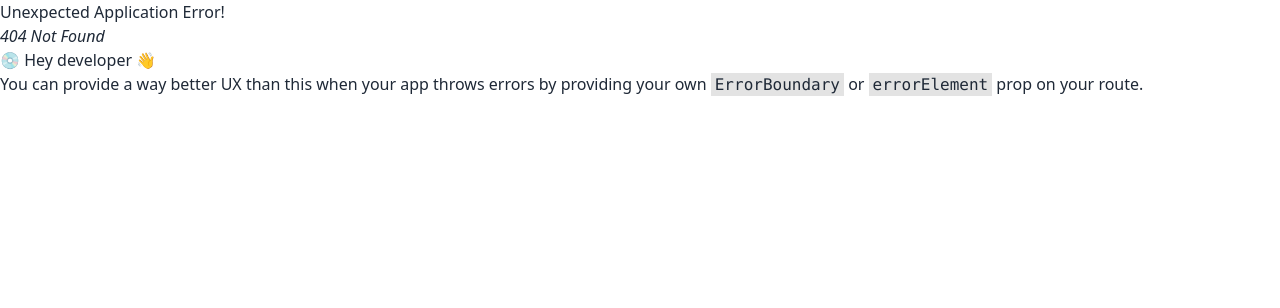
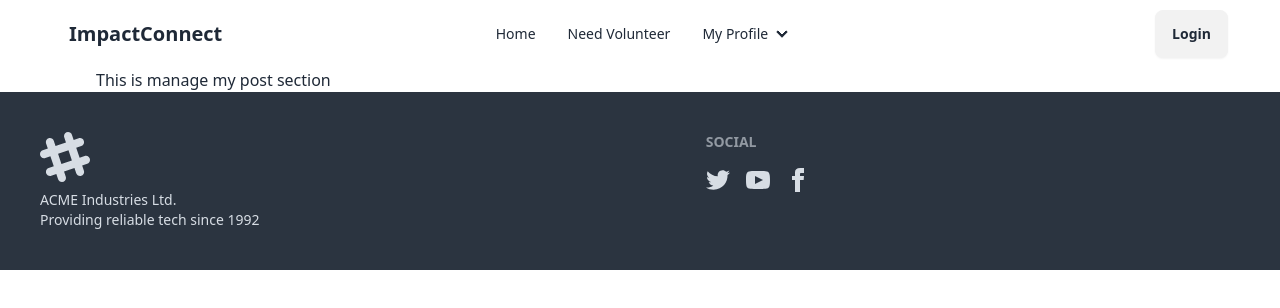
Before and after one commit to arifadnan05/impact-connect, a React (Vite) app: page /manage-my-post in a window 1280 px wide. Before the commit this address had no page. Shown: the top 308 px of the page. Built offline with nearby package versions, Linux system fonts and the light colour scheme.

Commit message:
navbar edited and my request post, mange my post, add volanteear components are added

```diff
--- a/src/Components/Layout/Root.jsx
+++ b/src/Components/Layout/Root.jsx
@@ -5,8 +5,12 @@ import Footer from '../Pages/Shared/Footer/Footer'
 const Root = () => {
     return (
         <div>
-            <Navbar></Navbar>
-            <Outlet></Outlet>
+            <div className='px-11'>
+                <Navbar></Navbar>
+            </div>
+            <div className='px-24'>
+                <Outlet></Outlet>
+            </div>
             <Footer></Footer>
         </div>
     )
--- a/src/Components/Pages/Home/VolunteerNeeds/VolunteerNeeds.jsx
+++ b/src/Components/Pages/Home/VolunteerNeeds/VolunteerNeeds.jsx
@@ -2,7 +2,7 @@
 const VolunteerNeeds = () => {
   return (
     <div>
-      <h1>Volunteer Needs page</h1>
+      <h1>Volunteer Needs section</h1>
     </div>
   )
 }
--- /dev/null
+++ b/src/Components/Pages/Shared/Navbar/AddVolunteer/AddVolunteer.jsx
@@ -0,0 +1,10 @@
+
+const AddVolunteer = () => {
+  return (
+    <div>
+      <h1>Add Volunteer pages</h1>
+    </div>
+  )
+}
+
+export default AddVolunteer
--- /dev/null
+++ b/src/Components/Pages/Shared/Navbar/MangeMyPost/ManageMyPost.jsx
@@ -0,0 +1,10 @@
+
+const ManageMyPost = () => {
+  return (
+    <div>
+      <h2>This is manage my post section</h2>
+    </div>
+  )
+}
+
+export default ManageMyPost
--- /dev/null
+++ b/src/Components/Pages/Shared/Navbar/MyRequestPost/MyRequestPost.jsx
@@ -0,0 +1,10 @@
+
+const MyRequestPost = () => {
+  return (
+    <div>
+      <h1>This is my request post page</h1>
+    </div>
+  )
+}
+
+export default MyRequestPost
--- a/src/Components/Pages/Shared/Navbar/Navbar.jsx
+++ b/src/Components/Pages/Shared/Navbar/Navbar.jsx
@@ -1,5 +1,28 @@
+import { Link } from "react-router-dom"
 
 const Navbar = () => {
+    const navLinks = <>
+        <Link to='/'>
+            <li><a>Home</a></li>
+        </Link>
+        <li><a>Need Volunteer</a></li>
+        <li>
+            <details>
+                <summary>My Profile</summary>
+                <ul className="w-64">
+                    <Link to='/add-volunteer'>
+                        <li><a>Add Volunteer Post</a></li>
+                    </Link>
+                    <Link to='/manage-my-post'>
+                        <li><a>Manage My Post</a></li>
+                    </Link>
+                    <Link to='/my-request-post'>
+                        <li><a>My Volunteer Requested Post</a></li>
+                    </Link>
+                </ul>
+            </details>
+        </li>
+    </>
     return (
         <div>
             <div className="navbar bg-base-100">
@@ -8,37 +31,22 @@ const Navbar = () => {
                         <div tabIndex={0} role="button" className="btn btn-ghost lg:hidden">
                             <svg xmlns="http://www.w3.org/2000/svg" className="h-5 w-5" fill="none" viewBox="0 0 24 24" stroke="currentColor"><path strokeLinecap="round" strokeLinejoin="round" strokeWidth="2" d="M4 6h16M4 12h8m-8 6h16" /></svg>
                         </div>
-                        <ul tabIndex={0} className="menu menu-sm dropdown-content mt-3 z-[1] p-2 shadow bg-base-100 rounded-box w-52">
-                            <li><a>Item 1</a></li>
-                            <li>
-                                <a>Parent</a>
-                                <ul className="p-2">
-                                    <li><a>Submenu 1</a></li>
-                                    <li><a>Submenu 2</a></li>
-                                </ul>
-                            </li>
-                            <li><a>Item 3</a></li>
+                        <ul tabIndex={0} className="menu dropdown-content mt-3 z-[1] p-2 shadow bg-base-100 rounded-box w-64">
+
+                            {navLinks}
                         </ul>
                     </div>
-                    <a className="btn btn-ghost text-xl">daisyUI</a>
+                    <a className="btn btn-ghost text-xl">ImpactConnect</a>
                 </div>
                 <div className="navbar-center hidden lg:flex">
                     <ul className="menu menu-horizontal px-1">
-                        <li><a>Item 1</a></li>
-                        <li>
-                            <details>
-                                <summary>Parent</summary>
-                                <ul className="p-2">
-                                    <li><a>Submenu 1</a></li>
-                                    <li><a>Submenu 2</a></li>
-                                </ul>
-                            </details>
-                        </li>
-                        <li><a>Item 3</a></li>
+                        {navLinks}
                     </ul>
                 </div>
                 <div className="navbar-end">
-                    <a className="btn">Button</a>
+                    <Link to='/login'>
+                        <button className="btn">Login</button>
+                    </Link>
                 </div>
             </div>
         </div>
```
Also changed, not shown: src/Components/Routes/Routes.jsx (+15 -0 lines), src/App.css (deleted), src/App.jsx (deleted).
